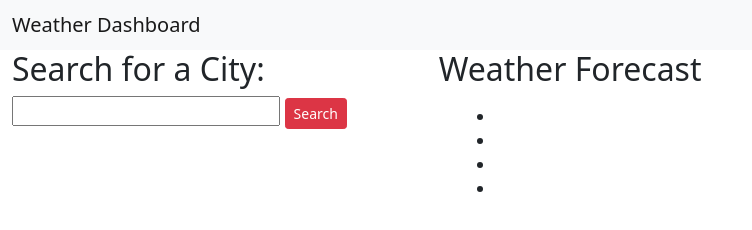
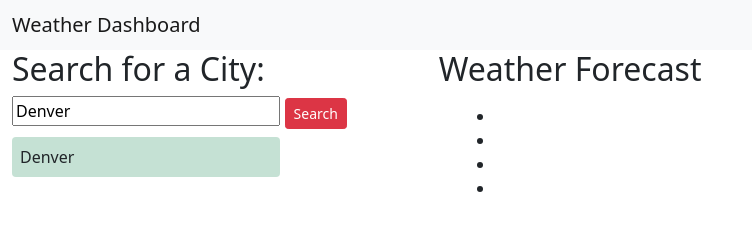
Before and after one commit to SabotMBT/Mod6ChalWeather, a plain HTML site: page index.html in a window 1280 px wide. Shown: the whole page, without its empty margins (0-752 px from the left). Drawn offline with nearby package versions, Linux system fonts and the light colour scheme; no server answers.

Commit message:
added local storage functionality, populate from either local storage or placeholder on page load

```diff
--- a/assets/js/api.js
+++ b/assets/js/api.js
@@ -1,10 +1,12 @@
 var urlstart = "http://api.weatherapi.com/v1/";
 var key = "key=55371cca9f7d49c5a27220811221805";
-var search = "q=search";
+var search = "Denver";
 var aqi = "aqi=no";
 var alert = "alerts=no";
 var forecast = "forecast.json?";
 var currSearch = "";
+var shList = [];
+
 var wsettings = {
   async: true,
   crossDomain: true,
@@ -12,11 +14,34 @@ var wsettings = {
   method: "GET",
 };
 
+function trackCities() {
+  $("#shCont").empty();
+  search = $("#citySearch").val();
+  if (localStorage.getItem("cityList") !== null) {
+    shList = JSON.parse(localStorage.getItem("cityList"));
+  }
+  shList.unshift(search);
+  var shSet = new Set(shList);
+  shList = [...shSet];
+  console.log(shList);
+  if (shList.length > 10) {
+    shList.pop();
+  }
+  console.log(search);
+  localStorage.setItem("cityList", JSON.stringify(shList));
+  for (i = 0; i < shList.length; i++) {
+    var searchHistory = $("<div>");
+    searchHistory.addClass(
+      "col-8 rounded border-2 border-dark bg-success bg-opacity-25 p-2 my-2"
+    );
+    searchHistory.attr("id", shList[i]);
+    searchHistory.text(shList[i]);
+    $("#shCont").append(searchHistory);
+  }
+}
+
 function APIsearch() {
-  search = $("#citySearch").val();
-  var dup = $("#" + search);
-  dup.remove();
-  console.log(search);
+  trackCities();
   wsettings.url =
     urlstart +
     forecast +
@@ -31,13 +56,6 @@ function APIsearch() {
   $.ajax(wsettings).done(function (response) {
     console.log(response);
     currSearch = response;
-    var searchHistory = $("<div>");
-    searchHistory.addClass(
-      "col-8 rounded border-2 border-dark bg-success bg-opacity-25 p-2 my-2"
-    );
-    searchHistory.attr("id", search);
-    searchHistory.text(search);
-    $("div.col-sm-4").append(searchHistory);
     locweather();
     weatherforecast();
   });
@@ -92,6 +110,16 @@ function weatherforecast() {
   }
 }
 
+$(document).ready(function () {
+  if (localStorage.getItem("cityList") !== null) {
+    $("#citySearch").val(shList[0]);
+  } else {
+    $("#citySearch").val("Denver");
+  }
+  trackCities();
+  APIsearch();
+});
+
 $("#searchBtn").on("click", APIsearch);
 $("div.col-sm-4").delegate("div.rounded", "click", function () {
   $("#citySearch").val($(this).text());
--- a/index.html
+++ b/index.html
@@ -29,6 +29,7 @@
         <h2>Search for a City:</h2>
         <input class="col-sm-8" type="text" id="citySearch">
         <button id="searchBtn" class="btn btn-sm btn-danger">Search</button>
+        <div id="shCont"></div>
     </div>
     <div class="col-sm-8" id="forecastbox">
         <h2>Weather Forecast</h2>
```
